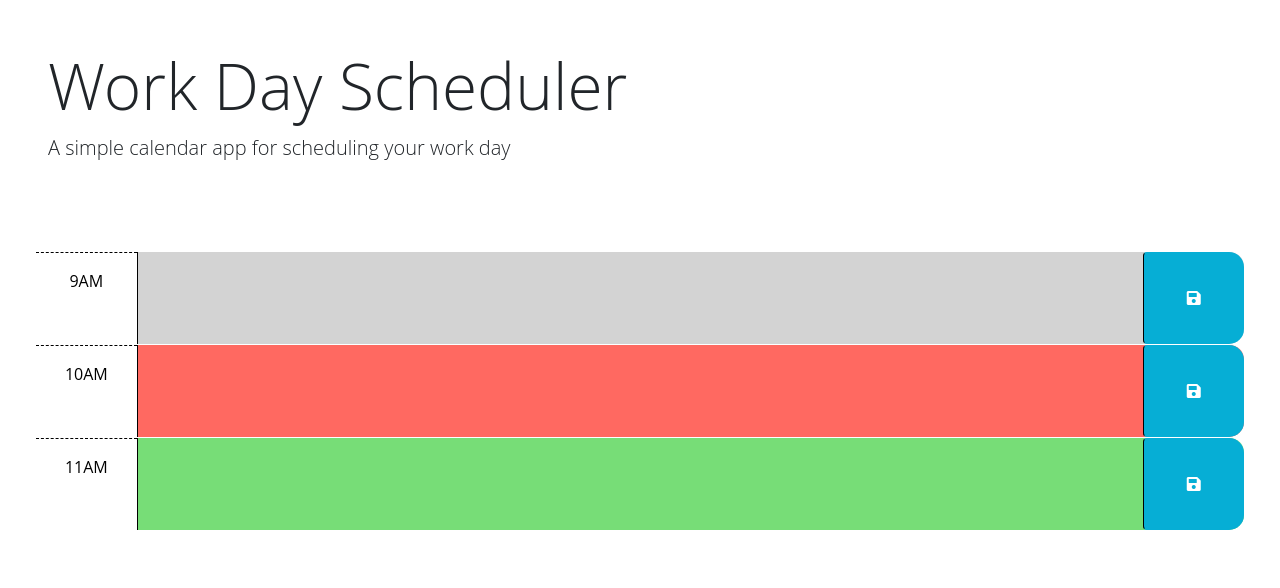
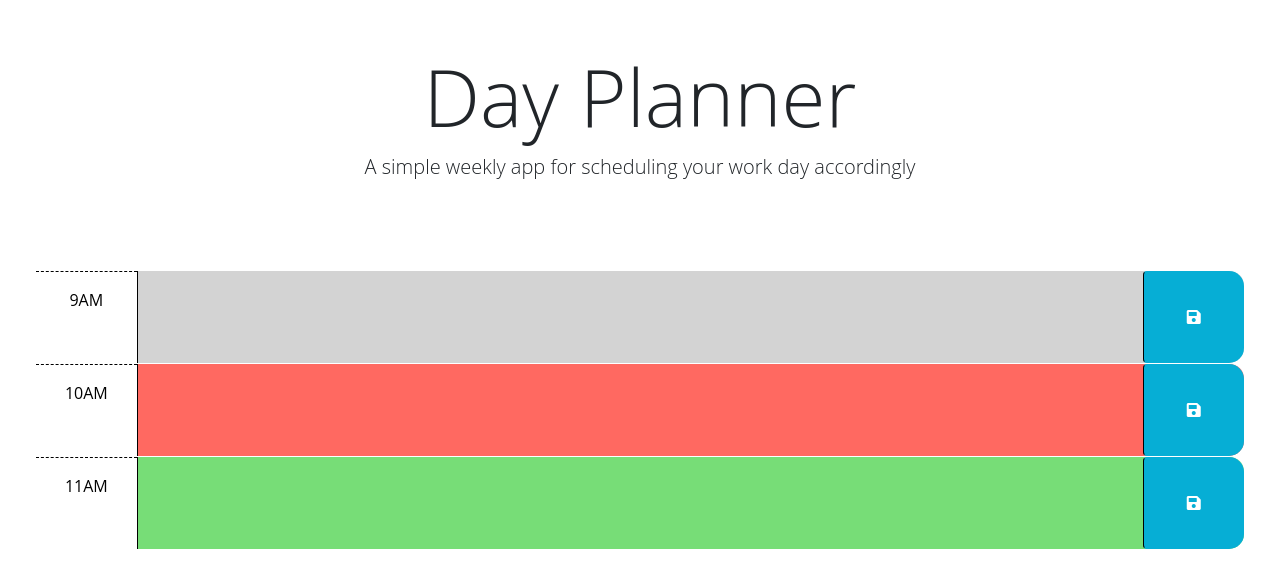
Before and after one commit to Migeru27/dayPlanner, a plain HTML site: page index.html in a window 1280 px wide. Drawn offline with nearby package versions, Linux system fonts and the light colour scheme.

Commit message:
modified html elements

```diff
--- a/index.html
+++ b/index.html
@@ -21,14 +21,14 @@
       rel="stylesheet"
     />
     <link rel="stylesheet" href="Develop/style.css" />
-    <title>Work Day Scheduler</title>
+    <title>Day Planner</title>
   </head>
 
   <body>
     <header class="p-5 mb-4">
-      <h1 class="display-3">Work Day Scheduler</h1>
-      <p class="lead">A simple calendar app for scheduling your work day</p>
-      <p id="currentDay" class="lead"></p>
+      <h1 class="display-1 text-center">Day Planner</h1>
+      <p class="lead text-center">A simple weekly app for scheduling your work day accordingly</p>
+      <p id="currentDay" class="lead text-center"></p>
     </header>
     <div class="container-fluid px-5">
       <!-- Use class for "past", "present", and "future" to apply styles to the
```
